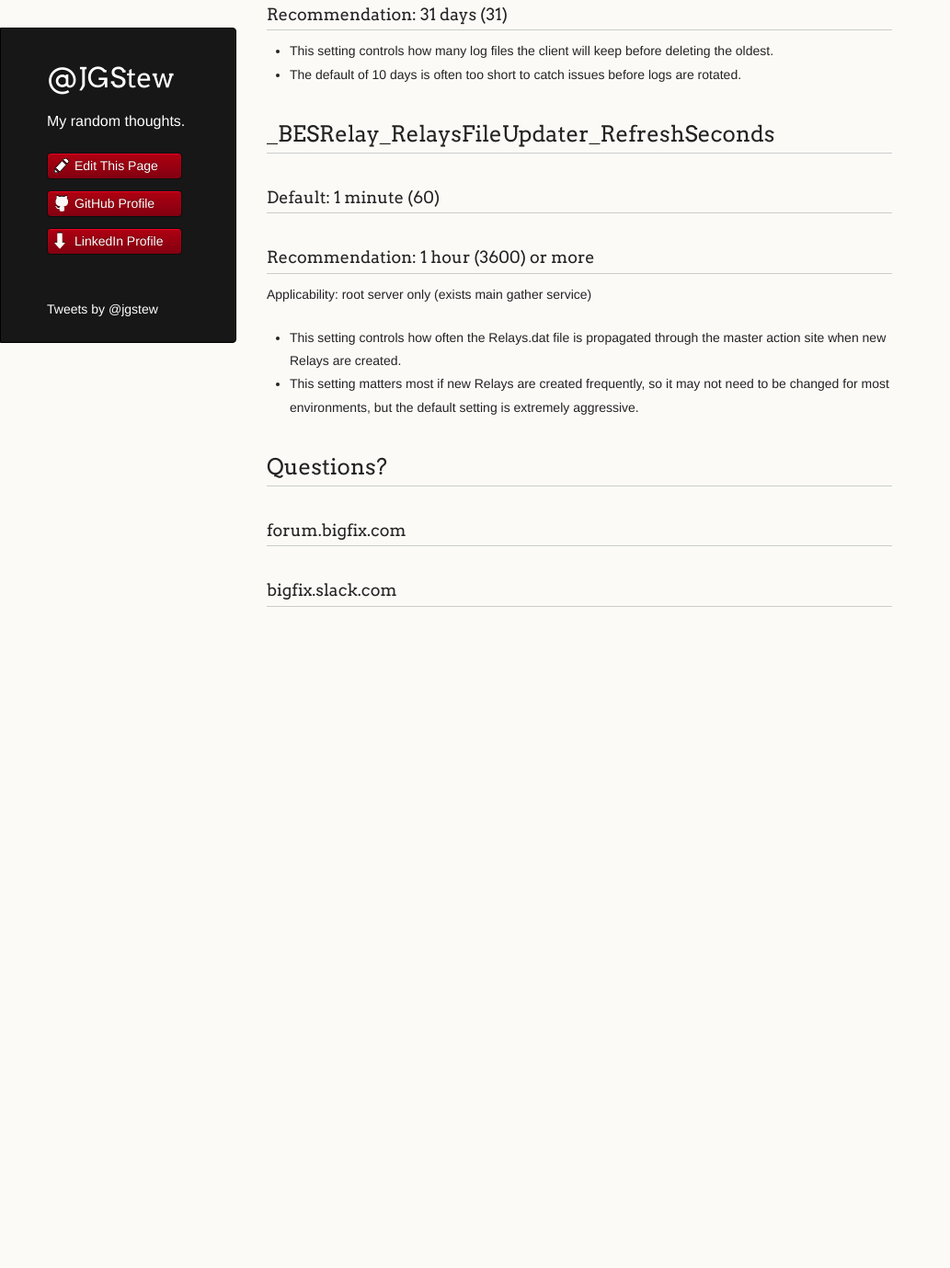
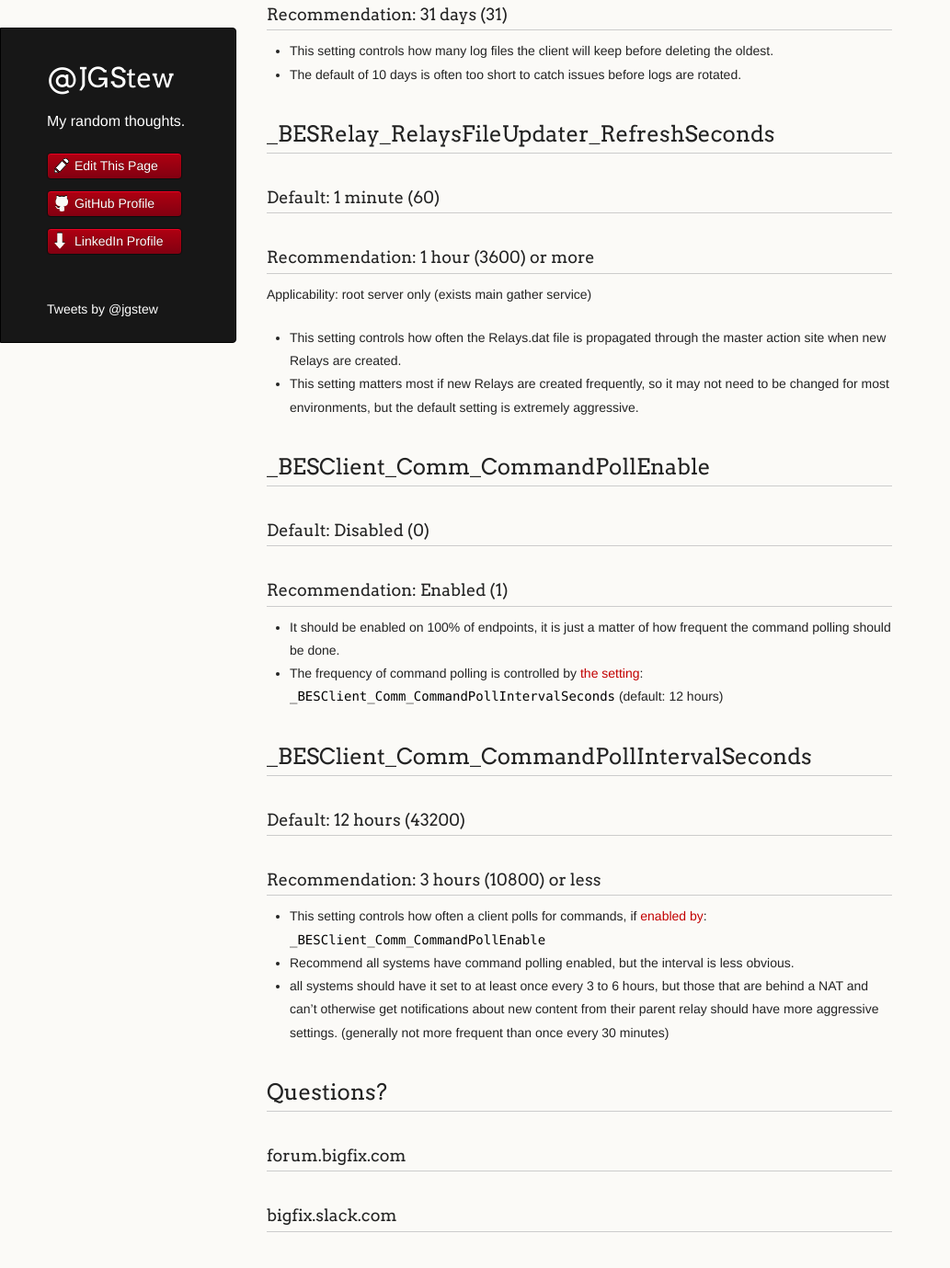
Before and after one commit to jgstew/jgstew.github.io, a Jekyll site: the page built from _posts/2018-10-30-BigFix-Settings-Optimizations.md, in a window 1280 px wide and 1400 px high, scrolled down 1426 px. Shown: the top 1379 px of the window at 92% size, without its empty margins (0-1033 px from the left). Built offline with Jekyll 4.4.1, drawn with Linux system fonts in a browser that asks for light colours; nearby versions of some CDN libraries; comment, search, counter and statistics services are not loaded; before the commit the page ends 2146 px from its top, so only the background shows below that.

Commit message:
Update 2018-10-30-BigFix-Settings-Optimizations.md

```diff
--- a/_posts/2018-10-30-BigFix-Settings-Optimizations.md
+++ b/_posts/2018-10-30-BigFix-Settings-Optimizations.md
@@ -69,6 +69,27 @@ Applicability: root server only (exists main gather service)
 - This setting matters most if new Relays are created frequently, so it may not need to be changed for most environments, but the default setting is extremely aggressive.
 
 
+## _BESClient_Comm_CommandPollEnable
+
+### Default: Disabled (0)
+
+### Recommendation: Enabled (1)
+
+- It should be enabled on 100% of endpoints, it is just a matter of how frequent the command polling should be done.
+- The frequency of command polling is controlled by [the setting](https://github.com/jgstew/jgstew.github.io/blob/master/_bfsettings/_BESClient_Comm_CommandPollIntervalSeconds.md): `_BESClient_Comm_CommandPollIntervalSeconds` (default: 12 hours)
+
+
+## _BESClient_Comm_CommandPollIntervalSeconds
+
+### Default: 12 hours (43200)
+
+### Recommendation: 3 hours (10800) or less
+
+- This setting controls how often a client polls for commands, if [enabled by](https://github.com/jgstew/jgstew.github.io/blob/master/_bfsettings/_BESClient_Comm_CommandPollEnable.md): `_BESClient_Comm_CommandPollEnable`
+- Recommend all systems have command polling enabled, but the interval is less obvious.
+- all systems should have it set to at least once every 3 to 6 hours, but those that are behind a NAT and can't otherwise get notifications about new content from their parent relay should have more aggressive settings. (generally not more frequent than once every 30 minutes)
+
+
 ## Questions?
 
 ### forum.bigfix.com
```
